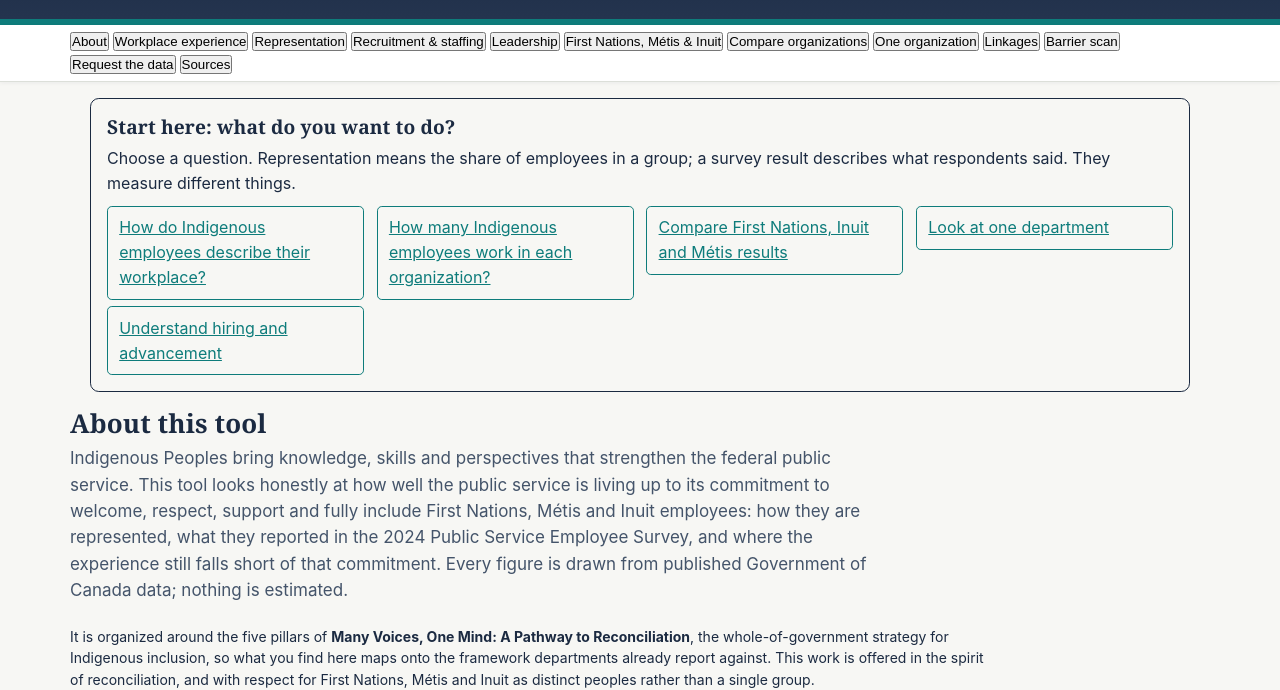
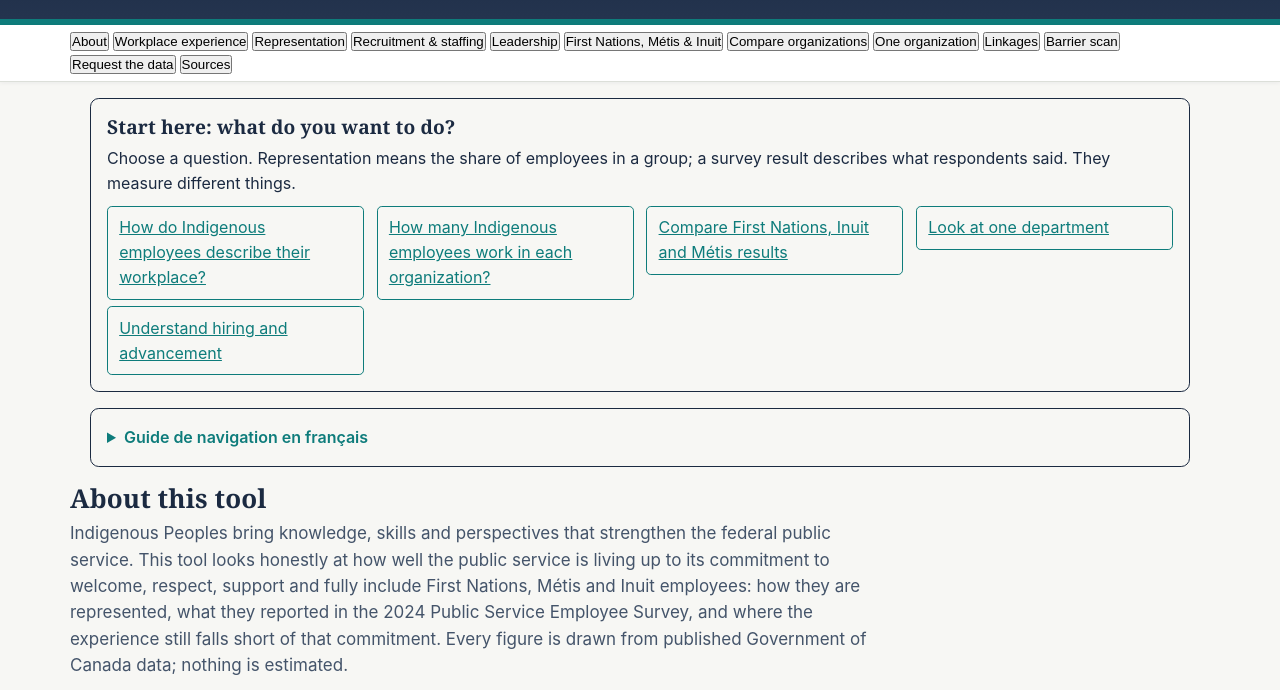
Before and after one commit to aranpublicservants-rgb/Indigenous-GC---GC-Autochtone, a plain HTML site: page index.html in a window 1280 px wide. Shown: the part 79-769 px from the top of the page. Drawn offline with Linux system fonts and the light colour scheme.

Commit message:
Provide French starter navigation and clearly identify English-only detailed content

```diff
--- a/index.html
+++ b/index.html
@@ -242,7 +242,7 @@ header.site .tag{color:#cdd6e4;margin:0;font-size:14px}
 <!-- INTRO -->
 <section class="view" id="view-intro">
   <section class="first-visit" aria-label="Start here / Par où commencer" data-first-visit="1"><div lang="en"><h2>Start here: what do you want to do?</h2><p>Choose a question. Representation means the share of employees in a group; a survey result describes what respondents said. They measure different things.</p><ul><li><a href="#" data-go="experience">How do Indigenous employees describe their workplace?</a></li><li><a href="#" data-go="representation">How many Indigenous employees work in each organization?</a></li><li><a href="#" data-go="subgroups">Compare First Nations, Inuit and Métis results</a></li><li><a href="#" data-go="organization">Look at one department</a></li><li><a href="#" data-go="staffing">Understand hiring and advancement</a></li></ul></div></section>
-<h2>About this tool</h2>
+<details class="first-visit" lang="fr" data-first-visit-fr="1"><summary>Guide de navigation en français</summary><p>Cette ressource indépendante présente les données fédérales publiées sur les fonctionnaires autochtones. Elle traite les Premières Nations, les Inuit et les Métis comme des peuples distincts. Le contenu détaillé est actuellement en anglais.</p><p>La représentation indique la proportion des employés d’un groupe. Un résultat de sondage décrit les réponses des participants, et non l’ensemble du personnel.</p><ul><li><a href="#" data-go="experience">Expérience au travail</a></li><li><a href="#" data-go="representation">Représentation dans les organismes</a></li><li><a href="#" data-go="subgroups">Premières Nations, Inuit et Métis</a></li><li><a href="#" data-go="organization">Consulter un ministère</a></li><li><a href="#" data-go="staffing">Embauche et avancement</a></li></ul></details><h2>About this tool</h2>
   <p class="lede">Indigenous Peoples bring knowledge, skills and perspectives that strengthen the federal public service. This tool looks honestly at how well the public service is living up to its commitment to welcome, respect, support and fully include First Nations, Métis and Inuit employees: how they are represented, what they reported in the 2024 Public Service Employee Survey, and where the experience still falls short of that commitment. Every figure is drawn from published Government of Canada data; nothing is estimated.</p>
   <p style="font-size:14px;max-width:920px">It is organized around the five pillars of <strong>Many Voices, One Mind: A Pathway to Reconciliation</strong>, the whole-of-government strategy for Indigenous inclusion, so what you find here maps onto the framework departments already report against. This work is offered in the spirit of reconciliation, and with respect for First Nations, Métis and Inuit as distinct peoples rather than a single group.</p>
   <div class="card" style="border-left:5px solid var(--teal)">
```
